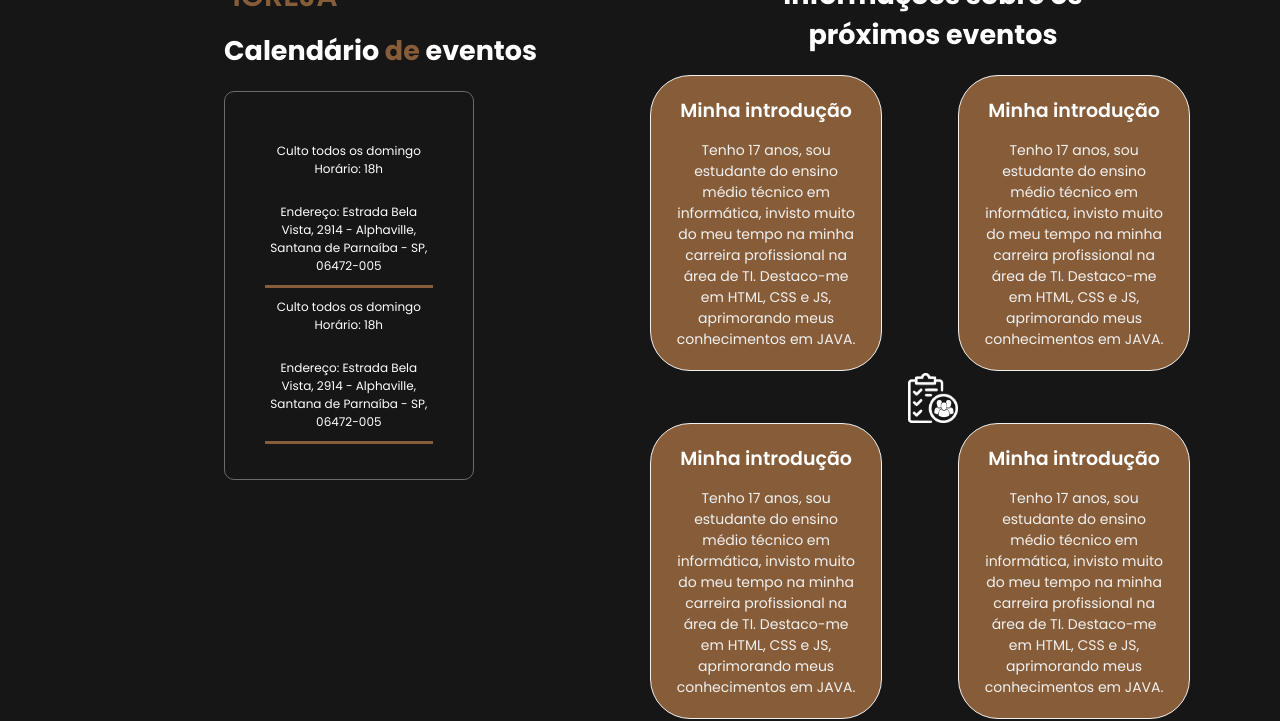
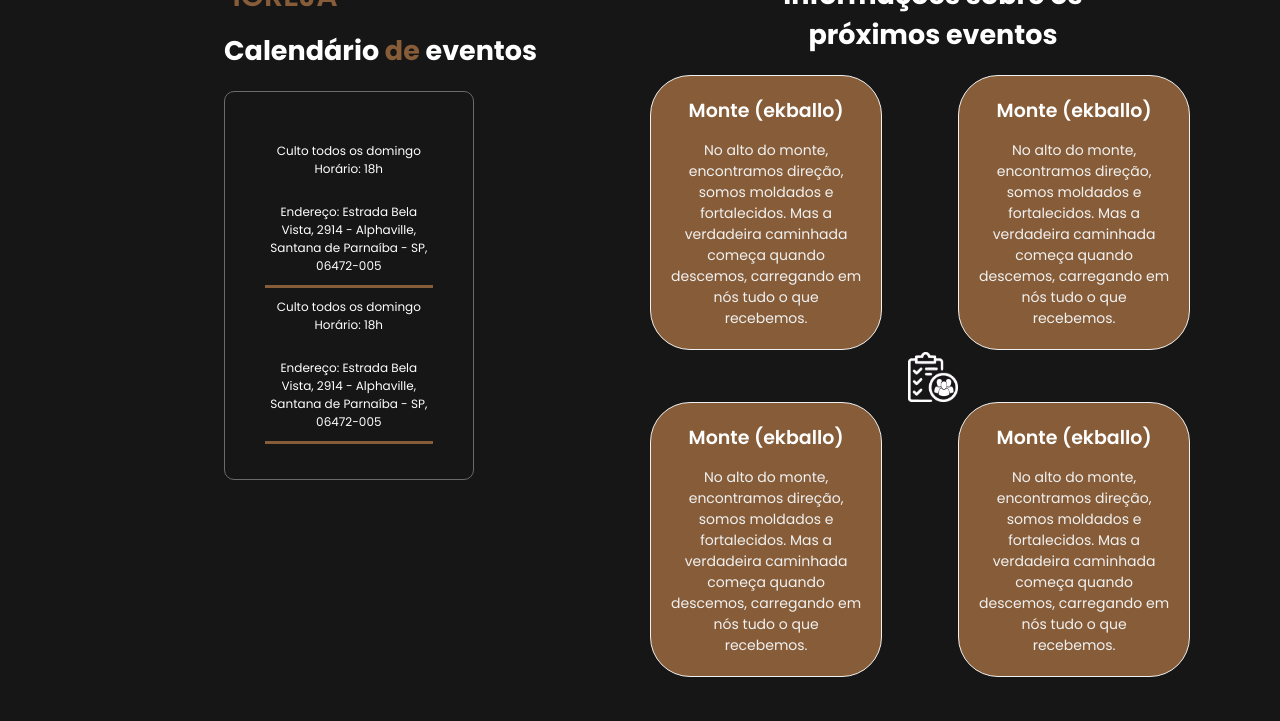
Before and after one commit to Seabra06/Campo-anatote-igreja, a plain HTML site: page Igreja-main/calendario.html in a window 1280 px wide. Shown: the part 149-870 px from the top of the page. After the commit the page ends 828 px from the top, so only its background shows below. Drawn offline with nearby package versions, Linux system fonts and the light colour scheme.

Commit message:
Add files via upload

```diff
--- a/Igreja-main/calendario.html
+++ b/Igreja-main/calendario.html
@@ -1,12 +1,10 @@
 <!DOCTYPE html>
 <html lang="pt-br">
+
 <head>
   <meta charset="UTF-8" />
   <meta name="viewport" content="width=device-width, initial-scale=1.0" />
-    <link
-      rel="stylesheet"
-      href="https://unicons.iconscout.com/release/v4.0.8/css/line.css"
-    />
+  <link rel="stylesheet" href="https://unicons.iconscout.com/release/v4.0.8/css/line.css" />
   <link rel="stylesheet" href="css/style.css" />
   <link rel="shortcut icon" href="img/anatote-hebraico-branco 1.png" type="image/x-icon" />
   <title>Home</title>
@@ -94,24 +92,25 @@
           </div>
           <div class="row">
             <div class="col">
-                  <div class="event" >
-                    <h3>Minha introdução</h3>
+              <div class="event">
+                <h3>Monte  (ekballo)</h3>
                 <p>
-                      Tenho 17 anos, sou estudante do ensino médio técnico em
-                      informática, invisto muito do meu tempo na minha carreira
-                      profissional na área de TI. Destaco-me em HTML, CSS e JS,
-                      aprimorando meus conhecimentos em JAVA.
+
+
+                  No alto do monte, encontramos direção, somos moldados e fortalecidos.
+                  Mas a verdadeira caminhada começa quando descemos,
+                  carregando em nós tudo o que recebemos.
+
                 </p>
               </div>
             </div>
             <div class="col">
-                  <div class="event" >
-                    <h3>Minha introdução</h3>
+              <div class="event">
+                <h3>Monte  (ekballo)</h3>
                 <p>
-                      Tenho 17 anos, sou estudante do ensino médio técnico em
-                      informática, invisto muito do meu tempo na minha carreira
-                      profissional na área de TI. Destaco-me em HTML, CSS e JS,
-                      aprimorando meus conhecimentos em JAVA.
+                  No alto do monte, encontramos direção, somos moldados e fortalecidos.
+                  Mas a verdadeira caminhada começa quando descemos,
+                  carregando em nós tudo o que recebemos.
                 </p>
               </div>
             </div>
@@ -119,24 +118,22 @@
           <img class="img-event" src="img/Black (2).png">
           <div class="row">
             <div class="col">
-                  <div class="event" >
-                    <h3>Minha introdução</h3>
+              <div class="event">
+                <h3>Monte  (ekballo)</h3>
                 <p>
-                      Tenho 17 anos, sou estudante do ensino médio técnico em
-                      informática, invisto muito do meu tempo na minha carreira
-                      profissional na área de TI. Destaco-me em HTML, CSS e JS,
-                      aprimorando meus conhecimentos em JAVA.
+                  No alto do monte, encontramos direção, somos moldados e fortalecidos.
+                  Mas a verdadeira caminhada começa quando descemos,
+                  carregando em nós tudo o que recebemos.
                 </p>
               </div>
             </div>
             <div class="col">
-                  <div class="event" >
-                    <h3>Minha introdução</h3>
+              <div class="event">
+                <h3>Monte  (ekballo)</h3>
                 <p>
-                      Tenho 17 anos, sou estudante do ensino médio técnico em
-                      informática, invisto muito do meu tempo na minha carreira
-                      profissional na área de TI. Destaco-me em HTML, CSS e JS,
-                      aprimorando meus conhecimentos em JAVA.
+                  No alto do monte, encontramos direção, somos moldados e fortalecidos.
+                  Mas a verdadeira caminhada começa quando descemos,
+                  carregando em nós tudo o que recebemos.
                 </p>
               </div>
             </div>
@@ -159,4 +156,5 @@
 
       <script src="js/main.js"></script>
 </body>
+
 </html>
```
Lines whose indentation alone changed are shown as unchanged.
